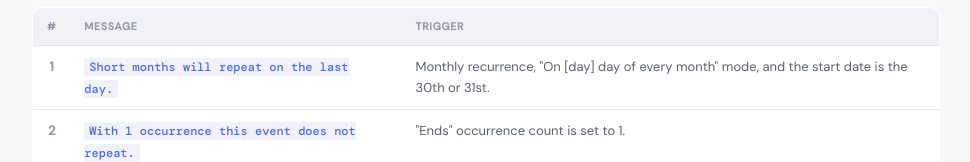
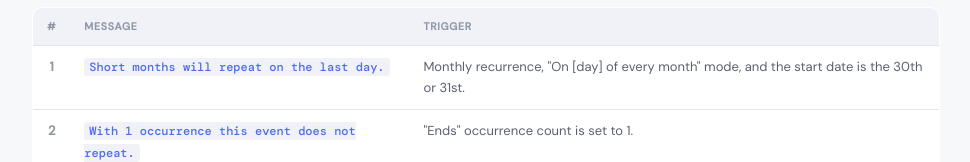
Before and after one commit to faye-ck/workflows, a plain HTML site: page demos/workflows-recurring-date-element-restricted.html in a window 1280 px wide. Shown: the part 2028-2190 px from the top of the page, without its empty margins (284-1254 px from the left). Drawn offline with nearby package versions, Linux system fonts and the light colour scheme.

Commit message:
Update workflows-recurring-date-element-restricted.html

```diff
--- a/demos/workflows-recurring-date-element-restricted.html
+++ b/demos/workflows-recurring-date-element-restricted.html
@@ -302,7 +302,7 @@
               <div class="row">
                 <label class="radio"><input type="radio" name="mmode" value="day" checked> On</label>
                 <span class="derived-text" id="mdayText">—</span>
-                <span class="lbl">day of every month</span>
+                <span class="lbl">of every month</span>
               </div>
               <div class="row">
                 <label class="radio"><input type="radio" name="mmode" value="nth"> Every</label>
@@ -317,7 +317,6 @@
                 <div class="ends-row">
                   <input type="radio" name="endMode" value="until" id="endUntilRadio" checked>
                   <span>On occurrence</span>
-                  <span class="info" tabindex="0" title="The start date always counts as occurrence 1.">i</span>
                   <input type="number" id="count" min="1" value="2" aria-label="Number of occurrences">
                   <span class="lbl" id="countLbl" style="margin:0">or end date</span>
                   <input type="date" id="untilDate" value="2027-03-31" aria-label="End on date">
@@ -384,7 +383,7 @@
     <table class="ref-table">
       <thead><tr><th>#</th><th>Message</th><th>Trigger</th></tr></thead>
       <tbody>
-        <tr><td class="num">1</td><td class="msg-col"><code>Short months will repeat on the last day.</code></td><td>Monthly recurrence, "On [day] day of every month" mode, and the start date is the 30th or 31st.</td></tr>
+        <tr><td class="num">1</td><td class="msg-col"><code>Short months will repeat on the last day.</code></td><td>Monthly recurrence, "On [day] of every month" mode, and the start date is the 30th or 31st.</td></tr>
         <tr><td class="num">2</td><td class="msg-col"><code>With 1 occurrence this event does not repeat.</code></td><td>"Ends" occurrence count is set to 1.</td></tr>
       </tbody>
     </table>
```
